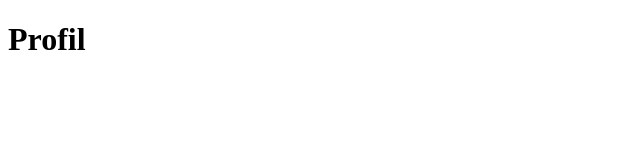
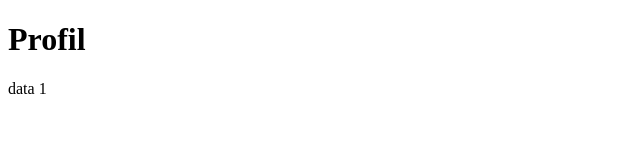
Before and after one commit to AmandaApril/frontend-tour-in, a Nuxt app in the folder frontend-tourin/: page /profil in a window 1280 px wide. Shown: the top 160 px of the page, without its empty margins (0-640 px from the left). Built offline with nearby package versions, Linux system fonts and the light colour scheme.

Commit message:
update profil

```diff
--- a/frontend-tourin/pages/profil.vue
+++ b/frontend-tourin/pages/profil.vue
@@ -1,5 +1,10 @@
 <template>
-  <h1>Profil</h1>
+<div>
+    <h1>Profil</h1>
+  <div>
+      data 1
+  </div>
+</div>
 </template>
 
 <script>
```
